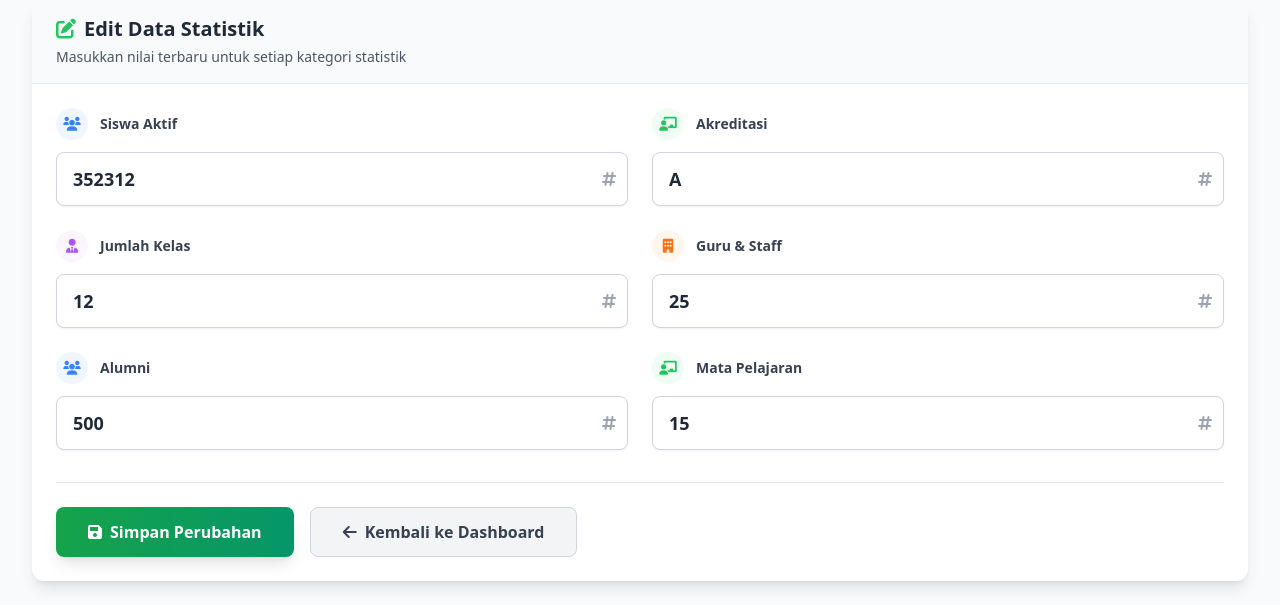
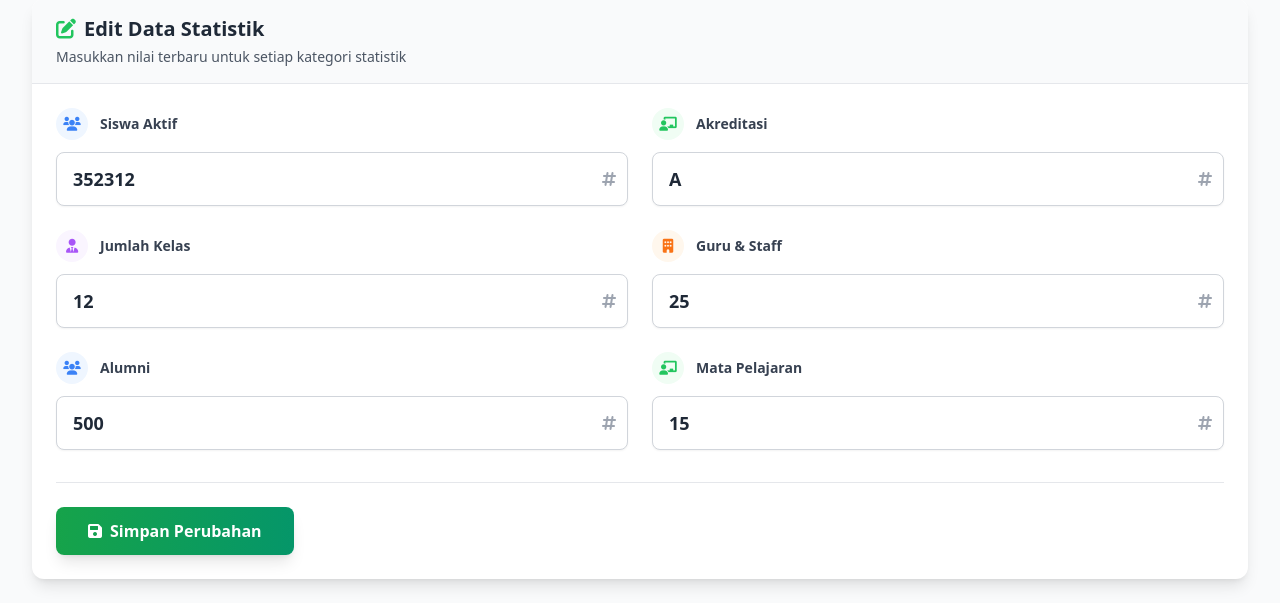
Before and after one commit to RehanZacky/webMTS, a PHP site: page /admin/statistik_edit.php in a window 1280 px wide. Shown: the part 237-842 px from the top of the page. Run offline with PHP 8.4, Linux system fonts and the light colour scheme; a user stored in the database is signed in; data comes from the database, SQL or seed files in the repository; some libraries are stand-ins or nearby versions.

Commit message:
25 Juli - Galeri/Statistik (edit)

```diff
--- a/admin/galeri_edit.php
+++ b/admin/galeri_edit.php
@@ -320,10 +320,6 @@ $username = $_SESSION['username'];
                 <i class="fas fa-plus mr-2"></i>
                 Tambah Foto Baru
             </button>
-            <a href="../galeri.php" target="_blank" class="bg-blue-600 hover:bg-blue-700 text-white px-6 py-3 rounded-lg font-medium transition-colors flex items-center">
-                <i class="fas fa-external-link-alt mr-2"></i>
-                Lihat Galeri
-            </a>
         </div>
 
         <!-- Gallery Grid -->
--- a/admin/statistik_edit.php
+++ b/admin/statistik_edit.php
@@ -275,14 +275,6 @@ $username = $_SESSION['username'];
                         <i class="fas fa-save mr-2"></i>
                         Simpan Perubahan
                     </button>
-
-                    <a
-                        href="dashboard_admin.php"
-                        class="flex-1 sm:flex-none bg-gray-100 text-gray-700 font-semibold py-3 px-8 rounded-lg hover:bg-gray-200 transition-all duration-300 flex items-center justify-center border border-gray-300"
-                    >
-                        <i class="fas fa-arrow-left mr-2"></i>
-                        Kembali ke Dashboard
-                    </a>
                 </div>
             </form>
         </div>
```
Also changed, not shown: upload/gambar_berita/688332adf32b0.jpg (deleted).
